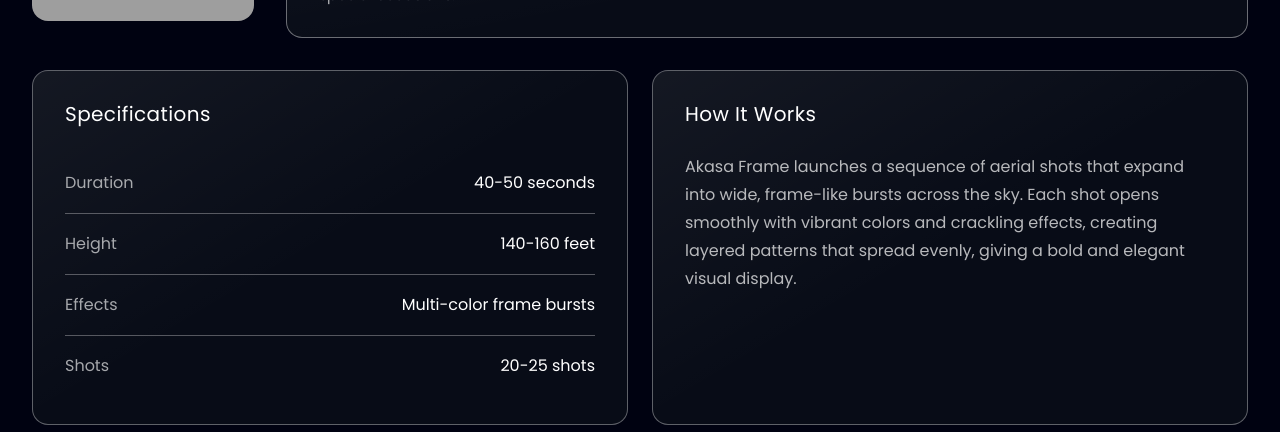
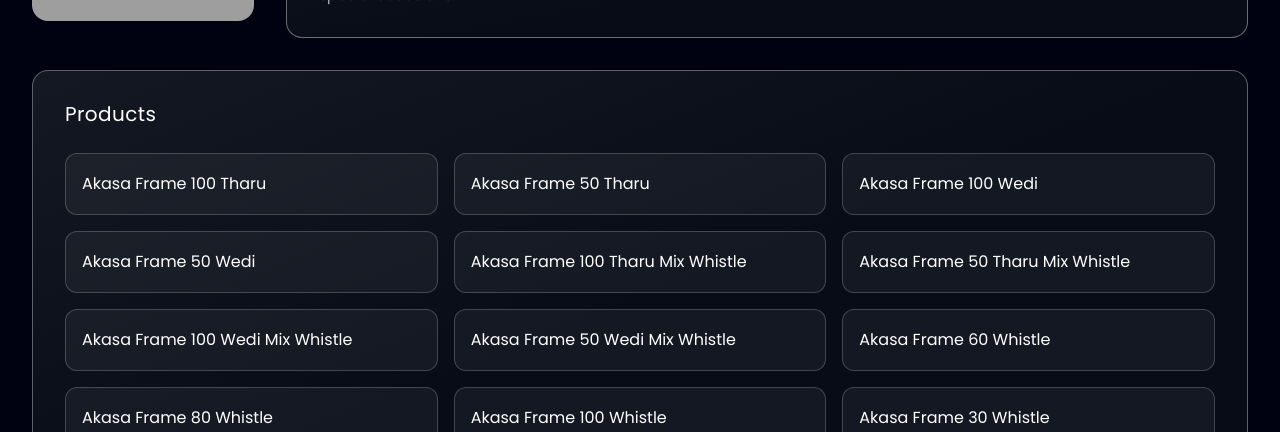
Before and after one commit to Iconixcode/Ruhunu-Fireworks, a Next.js app: page /products/1 in a window 1280 px wide. Shown: the part 368-800 px from the top of the page. Built offline with nearby package versions, Linux system fonts and the light colour scheme; grey boxes are pictures that could not be loaded.

Commit message:
Finish merge with Development

```diff
--- a/src/app/products/[id]/page.tsx
+++ b/src/app/products/[id]/page.tsx
@@ -7,8 +7,10 @@ import Navbar from "@/src/components/layout/navbar";
 import FooterSection from "@/src/components/layout/footer";
 import Container from "@/src/components/ui/container";
 import ProductVideoCard from "@/src/components/fireworks/product-video-card";
+import ProductVariantsGrid from "@/src/components/fireworks/product-variants-grid";
 import ProductDetailsReveal from "@/src/components/animations/product-details-reveal";
 import { products } from "@/src/constants/products";
+import { variantSlug } from "@/src/lib/variant-slug";
 
 const specRows = [
   { key: "duration" as const, label: "Duration" },
@@ -116,7 +118,7 @@ export default async function ProductDetailPage({
             </div>
           </div>
 
-          <div className="mb-12 grid gap-6 lg:grid-cols-2">
+          <div className="mb-12">
             <div className="product-detail-animate relative overflow-hidden rounded-2xl border border-white/35 bg-[#080C17] px-6 py-7 md:px-8">
               <div
                 className="pointer-events-none absolute inset-0"
@@ -135,9 +137,12 @@ export default async function ProductDetailPage({
                   letterSpacing: "0.02em",
                 }}
               >
-                Specifications
+                {product.variants ? "Products" : "Specifications"}
               </h3>
 
+              {product.variants ? (
+                <ProductVariantsGrid variants={product.variants} />
+              ) : (
                 <div className="flex flex-col">
                   {specRows.map(({ key, label }, index) => (
                     <div key={key}>
@@ -176,40 +181,10 @@ export default async function ProductDetailPage({
                   </div>
                   ))}
                 </div>
+              )}
             </div>
 
-            <div className="product-detail-animate relative overflow-hidden rounded-2xl border border-white/35 bg-[#080C17] px-6 py-7 md:px-8">
-              <div
-                className="pointer-events-none absolute inset-0"
-                style={{
-                  background:
-                    "linear-gradient(to bottom right, rgba(255,255,255,0.05) 0%, transparent 50%)",
-                }}
-              />
 
-              <h3
-                className="mb-6 text-white"
-                style={{
-                  fontFamily: "Poppins, sans-serif",
-                  fontSize: "20px",
-                  lineHeight: "30px",
-                  letterSpacing: "0.02em",
-                }}
-              >
-                How It Works
-              </h3>
-
-              <p
-                style={{
-                  fontFamily: "Poppins, sans-serif",
-                  fontSize: "16px",
-                  lineHeight: "28px",
-                  color: "rgba(255,255,255,0.71)",
-                }}
-              >
-                {product.howItWorks}
-              </p>
-            </div>
           </div>
 
           <div className="product-detail-animate mb-16">
@@ -225,10 +200,11 @@ export default async function ProductDetailPage({
               Gallery
             </h2>
 
-            <div className="grid gap-6 md:grid-cols-2 xl:grid-cols-3">
+            <div className="grid grid-cols-1 gap-6 sm:grid-cols-2 lg:grid-cols-3">
               {galleryItems.map(({ label, src }, index) => (
                 <ProductVideoCard
                   key={`${product.id}-${label}-${index}`}
+                  id={variantSlug(label)}
                   title={label}
                   videoSrc={src}
                 />
--- /dev/null
+++ b/src/components/fireworks/product-variants-grid.tsx
@@ -0,0 +1,48 @@
+"use client";
+
+import { variantSlug } from "@/src/lib/variant-slug";
+
+type ProductVariantsGridProps = {
+  variants: string[];
+};
+
+export default function ProductVariantsGrid({
+  variants,
+}: ProductVariantsGridProps) {
+  const scrollToVideo = (label: string) => {
+    const slug = variantSlug(label);
+    const target = document.getElementById(slug);
+
+    if (!target) {
+      return;
+    }
+
+    target.scrollIntoView({ behavior: "smooth", block: "center" });
+    window.history.replaceState(null, "", `#${slug}`);
+    target.dispatchEvent(new CustomEvent("gallery-highlight"));
+  };
+
+  return (
+    <ul className="grid grid-cols-1 gap-4 sm:grid-cols-2 lg:grid-cols-3">
+      {variants.map((variant) => (
+        <li key={variant}>
+          <a
+            href={`#${variantSlug(variant)}`}
+            onClick={(event) => {
+              event.preventDefault();
+              scrollToVideo(variant);
+            }}
+            className="block rounded-xl border border-white/20 bg-white/5 px-4 py-4 text-white transition hover:border-amber-400/60 hover:bg-amber-400/10 focus-visible:outline-none focus-visible:ring-2 focus-visible:ring-amber-400/80"
+            style={{
+              fontFamily: "Poppins, sans-serif",
+              fontSize: "16px",
+              lineHeight: "28px",
+            }}
+          >
+            {variant}
+          </a>
+        </li>
+      ))}
+    </ul>
+  );
+}
--- a/src/components/fireworks/product-video-card.tsx
+++ b/src/components/fireworks/product-video-card.tsx
@@ -5,11 +5,13 @@ import { useEffect, useRef, useState } from "react";
 import { flushSync } from "react-dom";
 
 type ProductVideoCardProps = {
+  id?: string;
   title: string;
   videoSrc: string;
 };
 
 export default function ProductVideoCard({
+  id,
   title,
   videoSrc,
 }: ProductVideoCardProps) {
@@ -21,6 +23,7 @@ export default function ProductVideoCard({
   const [isPlaying, setIsPlaying] = useState(false);
   const [shouldLoadVideo, setShouldLoadVideo] = useState(false);
   const [showControls, setShowControls] = useState(true);
+  const [isGlowing, setIsGlowing] = useState(false);
 
   const normalizedSrc = videoSrc?.trim() ?? "";
   const hasVideo = normalizedSrc.length > 0;
@@ -104,6 +107,38 @@ export default function ProductVideoCard({
     video.load();
   }, [shouldLoadVideo]);
 
+  useEffect(() => {
+    const card = cardRef.current;
+
+    if (!card || !id) {
+      return;
+    }
+
+    const triggerGlow = () => {
+      setIsGlowing(true);
+      window.setTimeout(() => setIsGlowing(false), 2800);
+    };
+
+    const handleHashMatch = () => {
+      if (window.location.hash === `#${id}`) {
+        triggerGlow();
+      }
+    };
+
+    const handleHighlight = () => {
+      triggerGlow();
+    };
+
+    handleHashMatch();
+    card.addEventListener("gallery-highlight", handleHighlight);
+    window.addEventListener("hashchange", handleHashMatch);
+
+    return () => {
+      card.removeEventListener("gallery-highlight", handleHighlight);
+      window.removeEventListener("hashchange", handleHashMatch);
+    };
+  }, [id]);
+
   const handleTogglePlay = async () => {
     const video = videoRef.current;
 
@@ -172,8 +207,13 @@ export default function ProductVideoCard({
 
   return (
     <article
+      id={id}
       ref={cardRef}
-      className="overflow-hidden rounded-2xl border border-white bg-[#080C17]"
+      className={`gallery-video-card scroll-mt-36 overflow-hidden rounded-2xl border bg-[#080C17] transition-[box-shadow,border-color] duration-500 ${
+        isGlowing
+          ? "border-amber-400 shadow-[0_0_0_2px_rgba(251,191,36,0.85),0_0_36px_10px_rgba(251,146,60,0.45)]"
+          : "border-white"
+      }`}
       onMouseEnter={handleMouseEnter}
       onMouseLeave={handleMouseLeave}
     >
--- a/src/constants/products.ts
+++ b/src/constants/products.ts
@@ -9,6 +9,8 @@ export interface Product {
     effects: string;
     shots: string;
   };
+  /** When set, the detail page shows this list instead of the specifications panel. */
+  variants?: string[];
   howItWorks: string;
   image: string;
   galleryImages: { src: string; label: string }[];
@@ -30,6 +32,21 @@ const productCatalog: ProductCatalog = {
       effects: "Multi-color frame bursts",
       shots: "20-25 shots",
     },
+    variants: [
+      "Akasa Frame 100 Tharu",
+      "Akasa Frame 50 Tharu",
+      "Akasa Frame 100 Wedi",
+      "Akasa Frame 50 Wedi",
+      "Akasa Frame 100 Tharu Mix Whistle",
+      "Akasa Frame 50 Tharu Mix Whistle",
+      "Akasa Frame 100 Wedi Mix Whistle",
+      "Akasa Frame 50 Wedi Mix Whistle",
+      "Akasa Frame 60 Whistle",
+      "Akasa Frame 80 Whistle",
+      "Akasa Frame 100 Whistle",
+      "Akasa Frame 30 Whistle",
+      "Akasa Frame 50Whistle",
+    ],
     howItWorks:
       "Akasa Frame launches a sequence of aerial shots that expand into wide, frame-like bursts across the sky. Each shot opens smoothly with vibrant colors and crackling effects, creating layered patterns that spread evenly, giving a bold and elegant visual display.",
     image:
@@ -47,7 +64,7 @@ const productCatalog: ProductCatalog = {
       { src: "", label: "Akasa Frame 80 Whistle" },
       { src: "", label: "Akasa Frame 100 Whistle" },
       { src: "", label: "Akasa Frame 30 Whistle" },
-      { src: "", label: "Akasa Frame 50 Whistle" },
+      { src: "", label: "Akasa Frame 50Whistle" },
     ],
   },
   2: {
--- /dev/null
+++ b/src/lib/variant-slug.ts
@@ -0,0 +1,7 @@
+export function variantSlug(label: string): string {
+  return label
+    .toLowerCase()
+    .trim()
+    .replace(/[^\w\s-]/g, "")
+    .replace(/\s+/g, "-");
+}
```
Lines whose indentation alone changed are shown as unchanged.
